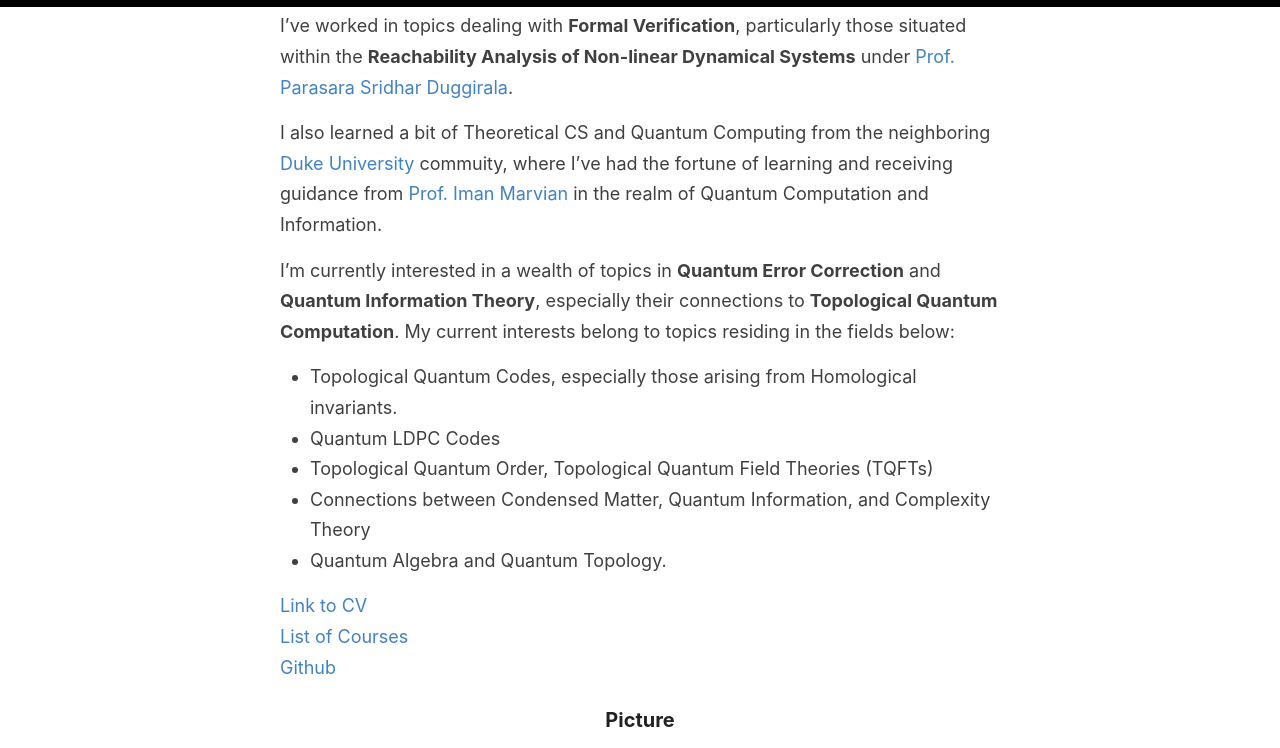
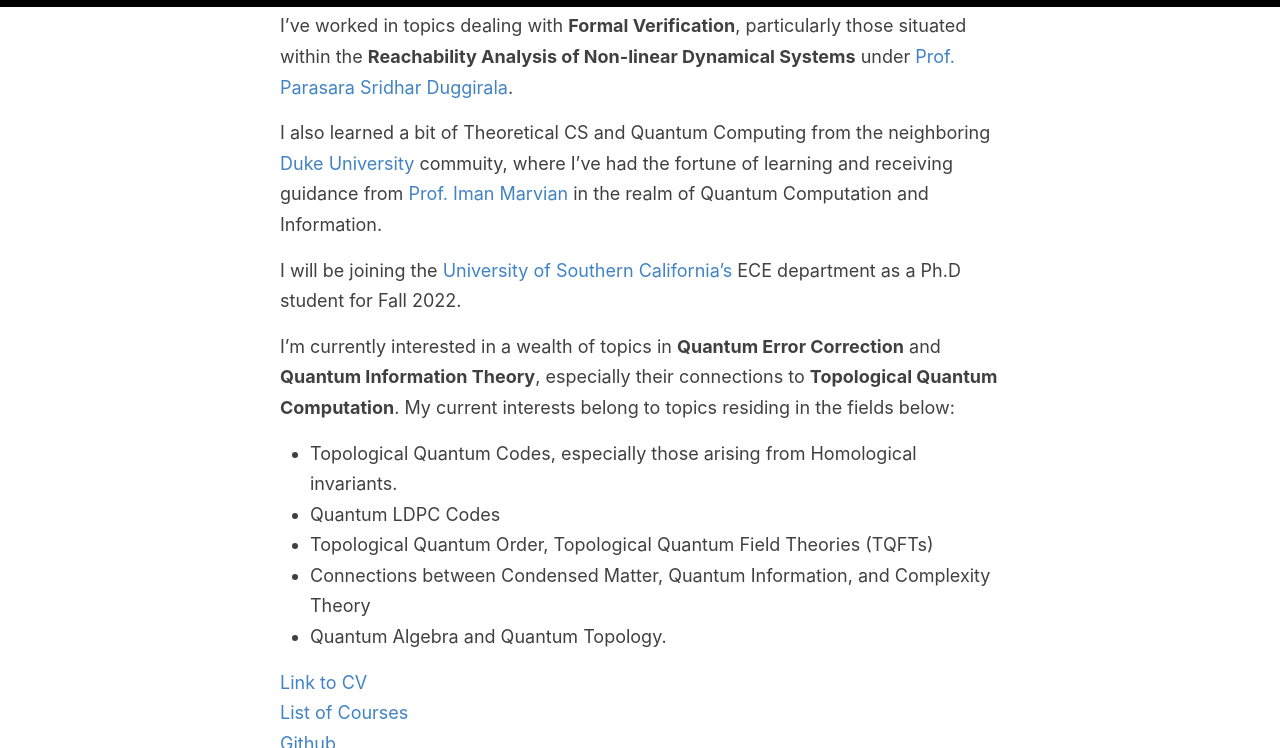
Before and after one commit to ekim1919/ekim1919.github.io, a Jekyll site: the page built from _pages/about.md, in a window 1280 px wide and 900 px high, scrolled down 303 px, cut to the strip 0-748 px from the top of the window. Built offline with Jekyll 4.4.1, drawn with Linux system fonts in a browser that asks for light colours; our own code applies the rules of GitHub Pages for plain Markdown files.

Commit message:
Added new USC details.

```diff
--- a/_pages/about.md
+++ b/_pages/about.md
@@ -9,6 +9,8 @@
  I'm Edward Kim (김효민, 金曉民). My interests are generally in the Mathematical Foundations of Quantum Computation and their intersections with Computer Science. I completed my undergraduate education at [UC Berkeley](https://cs.berkeley.edu/) with degrees in Computer Science and Pure Mathematics. I'm currently at [UNC Chapel Hill](https://cs.unc.edu/) where I've worked in topics dealing with **Formal Verification**, particularly those situated within the **Reachability Analysis of Non-linear Dynamical Systems** under [Prof. Parasara Sridhar Duggirala](https://www.cs.unc.edu/~psd/).
 
  I also learned a bit of Theoretical CS and Quantum Computing from the neighboring [Duke University](https://www.cs.duke.edu/) commuity, where I've had the fortune of learning and receiving guidance from [Prof. Iman Marvian](https://sites.duke.edu/marvian/) in the realm of Quantum Computation and Information.
+
+ I will be joining the [University of Southern California's](https://viterbischool.usc.edu/) ECE department as a Ph.D student for Fall 2022.
 
  I'm currently interested in a wealth of topics in **Quantum Error Correction** and **Quantum Information Theory**, especially their connections to **Topological Quantum Computation**. My current interests belong to topics residing in the fields below:
 
```
